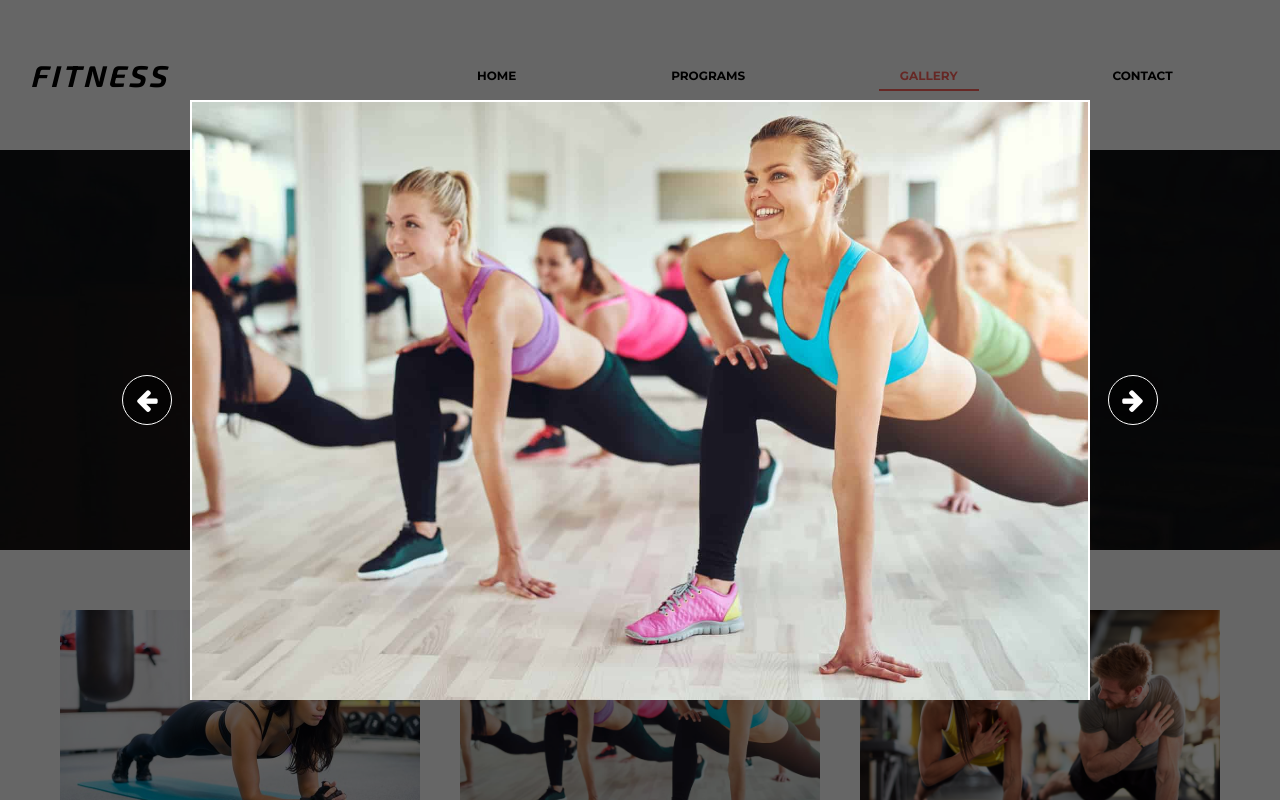
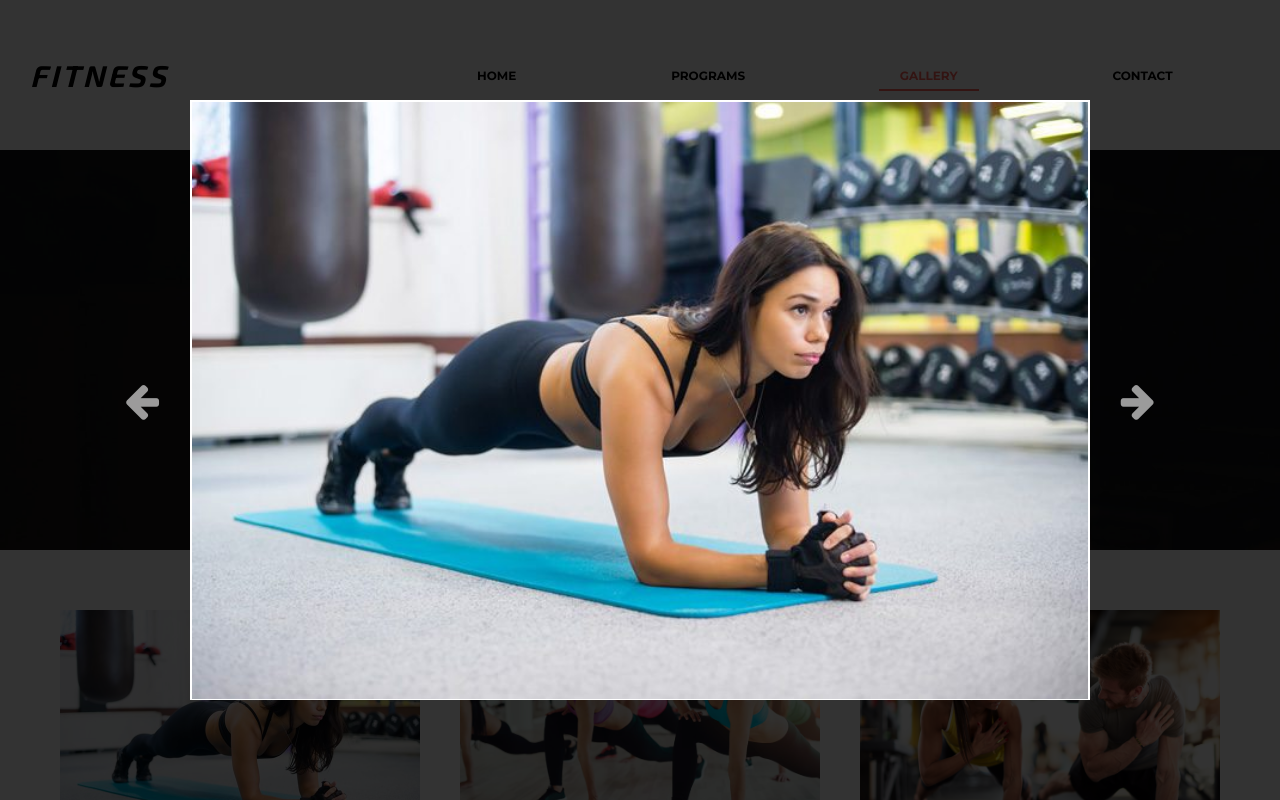
Before and after one commit to Maciejf85/Fitness-site, a website: page gallery.html in a window 1280 px wide. Both pictures are taken after a click on the picture 247 px from the left and 735 px from the top of the page. Shown: the top 800 px of the page. Drawn offline with nearby package versions, Linux system fonts and the light colour scheme; files that its build step writes are made by us from their sources.

Commit message:
gallery logic finished

```diff
--- a/gallery.html
+++ b/gallery.html
@@ -75,13 +75,7 @@
       </div>
     </section>
     <div class="modal__gallery">
-      <div class="modal">
-        <div class="gallery__item">
-          <img src="./src/img/aerobics.jpg" alt="picture" />
-          <div class="leftArrow"><i class="icon-left-big"></i></div>
-          <div class="rightArrow"><i class="icon-right-big"></i></div>
-        </div>
-      </div>
+      <div class="modal"></div>
     </div>
 
     <!-- footer -->
--- a/src/js/index.js
+++ b/src/js/index.js
@@ -11,6 +11,7 @@ const pictures = [
 const topButton = document.querySelector(".top-button");
 const menuButton = document.querySelector(".hamburger");
 const modalWindow = document.querySelector(".modal");
+let currentImg = 0;
 
 const navList = document.querySelector(".nav__list");
 
@@ -26,26 +27,92 @@ const buttons = document.querySelectorAll(".priceList  button");
 const joinButton = document.querySelector(".joinUs button");
 const closeButton = document.querySelector(".closeButton");
 
-// show modal
+// show/exit modal , removeGallery
+const modalExit = e => {
+  if (e.target.classList[0] === "modal") {
+    const modalExist = document.querySelector(".gallery__item");
+    modalExist ? modalExist.parentElement.removeChild(modalExist) : false;
+    openCloseModal(e);
+  }
+};
 
-const openCloseModal = () => {
+// changePicture
+const changePicture = e => {
+  const direction = e.target.dataset.dir;
+  const galleryLength = pictures.length - 1;
+  const image = document.querySelector(".gallery__item > img");
+
+  // prev picture
+  if (direction === "left") {
+    currentImg !== 0 ? currentImg-- : (currentImg = galleryLength);
+  }
+
+  // next picture
+  if (direction === "right") {
+    currentImg !== galleryLength ? currentImg++ : (currentImg = 0);
+  }
+
+  image.setAttribute("src", `../../src/img/${pictures[currentImg]}`);
+};
+// add/remove Modal
+const openCloseModal = e => {
   modalWindow.classList.toggle("display");
   modalWindow.classList.toggle("modalActive");
 };
+// show modal with form
 const showHideModal = e => {
-  openCloseModal();
+  openCloseModal(e);
   const name = document.querySelector('input[type="text"]');
   const phone = document.querySelector('input[type="tel"]');
   name.value = null;
   phone.value = null;
   formResponse.innerHTML = null;
 };
-//  showGallery function
+
+//  showGallery function + gallery logic
 const showGallery = e => {
-  openCloseModal();
-  console.log(e.target.dataset.number);
+  const picNumber = e.target.dataset.number;
+  currentImg = parseInt(picNumber);
+
+  //  create elements
+  const modal = document.createElement("div");
+  const leftArrow = document.createElement("div");
+  const rightArrow = document.createElement("div");
+  const image = document.createElement("img");
+  const leftIcon = document.createElement("i");
+  const rightIcon = document.createElement("i");
+
+  //  add class
+  modal.classList.add("gallery__item");
+  leftArrow.classList.add("leftArrow");
+  rightArrow.classList.add("rightArrow");
+  leftIcon.classList.add("icon-left-big");
+  rightIcon.classList.add("icon-right-big");
+
+  // image url
+  image.setAttribute("src", `../../src/img/${pictures[picNumber]}`);
+  image.setAttribute("alt", "picture");
+
+  // arrow attributes
+  leftArrow.dataset.dir = "left";
+  leftIcon.dataset.dir = "left";
+  rightArrow.dataset.dir = "right";
+  rightIcon.dataset.dir = "right";
+
+  // add to DOM
+  leftArrow.appendChild(leftIcon);
+  rightArrow.appendChild(rightIcon);
+  modal.appendChild(leftArrow);
+  modal.appendChild(rightArrow);
+  modal.appendChild(image);
+  modalWindow.appendChild(modal);
+
+  leftArrow.addEventListener("click", changePicture);
+  rightArrow.addEventListener("click", changePicture);
+  openCloseModal(e);
 };
 
+modalWindow.addEventListener("click", modalExit);
 // Join us click event
 if (buttons.length !== 0) {
   buttons.forEach(item => item.addEventListener("click", showHideModal));
--- a/src/scss/_modal.scss
+++ b/src/scss/_modal.scss
@@ -6,7 +6,7 @@
   bottom: 0;
   left: 0;
   right: 0;
-  background: rgba(0, 0, 0, 0.6);
+  background: rgba(0, 0, 0, 0.8);
   z-index: 9999;
 }
 .window {
--- a/src/scss/sections/gallery/_gallery.scss
+++ b/src/scss/sections/gallery/_gallery.scss
@@ -36,33 +36,34 @@
     .leftArrow {
       position: absolute;
       top: 50%;
-      left: -70px;
+      left: -100px;
       transform: translateY(-50%);
-      width: 50px;
-      height: 50px;
-      border-radius: 50%;
-      border: 1px solid white;
-      background: rgba(0, 0, 0, 0.589);
+      width: 100px;
+      height: 100%;
       transition: 0.3s;
       &:hover {
-        background: hsl(0, 0%, 20%);
         cursor: pointer;
+        transform: translate(-10px, -50%);
+        i {
+          color: white;
+        }
       }
     }
     .rightArrow {
       position: absolute;
       top: 50%;
-      right: -70px;
+      right: -100px;
       transform: translateY(-50%);
-      width: 50px;
-      height: 50px;
-      border-radius: 50%;
-      border: 1px solid white;
-      background: rgba(0, 0, 0, 0.589);
+      width: 100px;
+      height: 100%;
       transition: 0.3s;
+
       &:hover {
-        background: hsl(0, 0%, 20%);
         cursor: pointer;
+        transform: translate(10px, -50%);
+        i {
+          color: white;
+        }
       }
     }
     i {
@@ -70,8 +71,8 @@
       top: 50%;
       left: 50%;
       transform: translate(-50%, -50%);
-      color: white;
-      font-size: 2.5rem;
+      color: hsla(0, 0%, 100%, 0.603);
+      font-size: 4rem;
     }
     img {
       width: 100%;
```
Also changed, not shown: dist/css/main.css, dist/js/index.js, src/img/yoga3.jpg.
